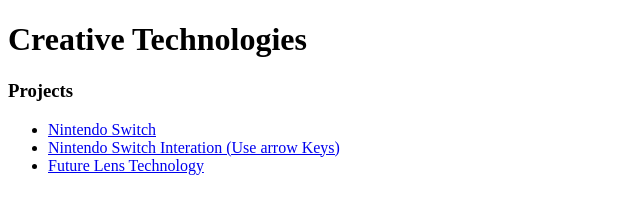
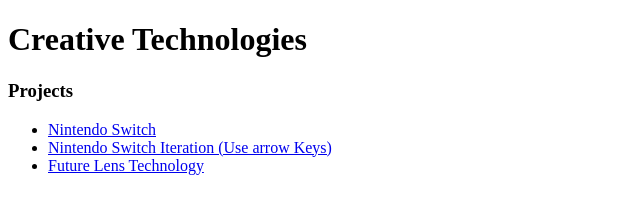
Before and after one commit to cam-harp/cam-harp.github.io, a plain HTML site: page index.html in a window 1280 px wide. Shown: the full height of the page, 0-640 px from the left. Drawn offline with Linux system fonts and the light colour scheme.

Commit message:
spell check

```diff
--- a/index.html
+++ b/index.html
@@ -9,7 +9,7 @@
     <h3>Projects</h3>
     <ul>
         <li><a href="https://editor.p5js.org/ccharp/sketches/L1IFyTiiz" target="_blank" rel="noopener noreferrer">Nintendo Switch</a></li>
-        <li><a href ="nintendo/iterate.html" target="_blank" rel="noopener noreferrer">Nintendo Switch Interation (Use arrow Keys)</a></li>
+        <li><a href ="nintendo/iterate.html" target="_blank" rel="noopener noreferrer">Nintendo Switch Iteration (Use arrow Keys)</a></li>
         <li><a href="https://editor.p5js.org/ccharp/sketches/Av_BZCXPj" target="_blank" rel="noopener noreferrer">Future Lens Technology</a></li>
 
     </ul>
```
